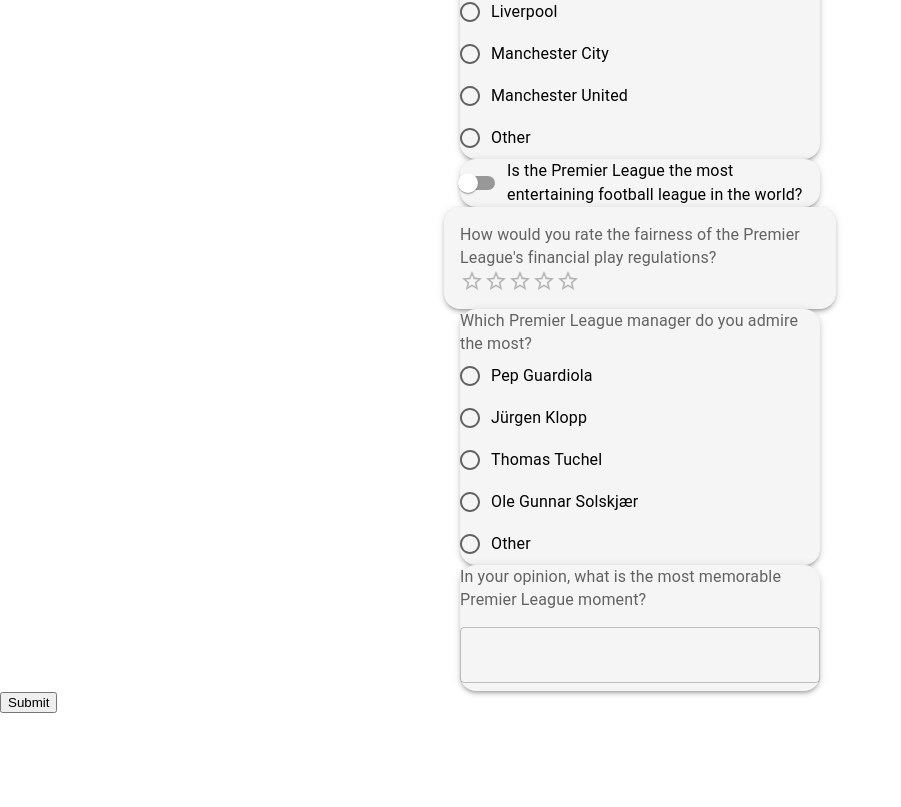
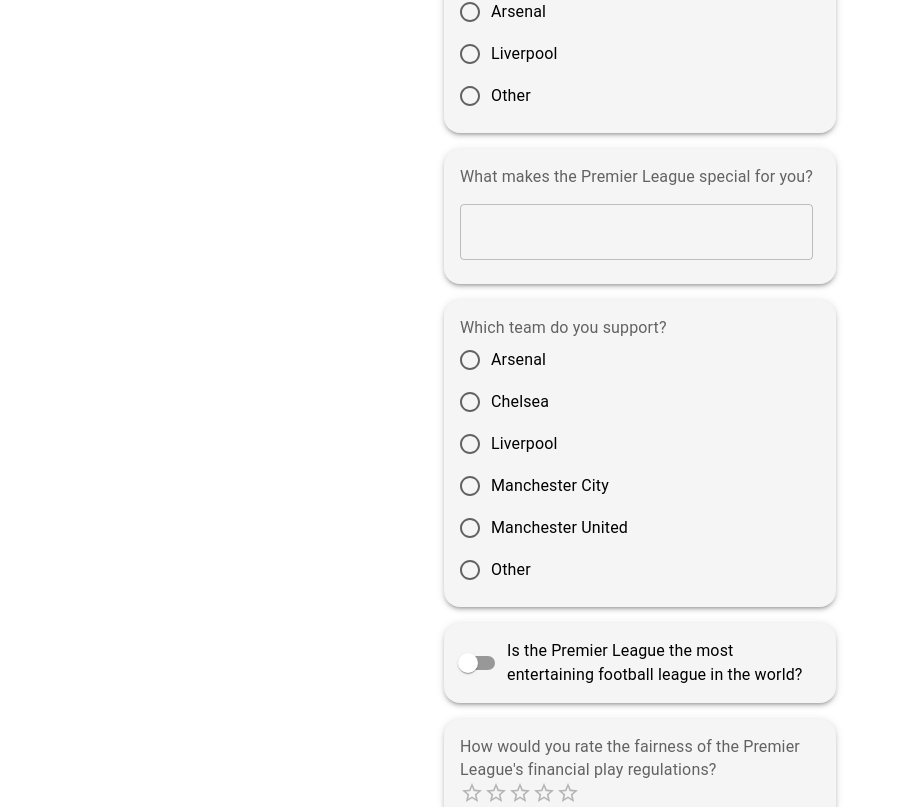
Before and after one commit to ryansalisbury/SurveyApp, a React (Create React App) app in the folder front-end/: page /questionnaire-1-test in a window 1280 px wide. Shown: the part 1689-2496 px from the top of the page, without its empty margins (0-901 px from the left). Before the commit the page ends 2402 px from the top, so only its background shows below. Built offline with nearby package versions, Linux system fonts and the light colour scheme.

Commit message:
Clear form added (does nto work properly),

```diff
--- a/front-end/src/components/dynamicForm/DynamicForm.tsx
+++ b/front-end/src/components/dynamicForm/DynamicForm.tsx
@@ -12,6 +12,7 @@
   Switch,
   TextField,
   filledInputClasses,
+  Button,
 } from "@mui/material";
 import { error } from "console";
 
@@ -23,11 +24,15 @@
     handleSubmit,
     formState: { errors },
     setValue,
+    reset,
   } = useForm<FormData>();
   // Example form data structure
   interface FormData {
     // Define structure based on your actual data needs
     [questionId: string]: string | boolean | number;
+  }
+  const defaultValues = {
+
   }
   const onSubmit = (data: any) => {
     console.log("Test submission!");
@@ -37,6 +42,9 @@
     (questionId: string) => (event: any, newValue: any) => {
       setValue(questionId, newValue);
     };
+  const clearForm = () => {
+    reset(); // React hook form import - resets all inputs to their initial values
+  };
 
   return (
     <form onSubmit={handleSubmit(onSubmit)}>
@@ -55,6 +63,8 @@
                   margin: "auto",
                   boxShadow: 3,
                   borderRadius: "16px",
+                  padding: 2, // Adjust padding as needed
+                  mb: 2,
                 }}
               >
                 <FormControl component="fieldset">
@@ -87,6 +97,8 @@
                   margin: "auto",
                   boxShadow: 3,
                   borderRadius: "16px",
+                  padding: 2, // Adjust padding as needed
+                  mb: 2,
                 }}
               >
                 <FormControlLabel
@@ -106,7 +118,8 @@
                   margin: "auto",
                   boxShadow: 3,
                   borderRadius: "16px",
-                  padding: 2, // Added padding for visual spacing
+                  padding: 2, // Adjust padding as needed
+                  mb: 2,
                 }}
               >
                 <FormControl component="fieldset">
@@ -129,6 +142,8 @@
                   margin: "auto",
                   boxShadow: 3,
                   borderRadius: "16px",
+                  padding: 2, // Adjust padding as needed
+                  mb: 2,
                 }}
               >
                 <FormControl component="fieldset">
@@ -145,7 +160,21 @@
             );
         }
       })}
-      <input type="submit" />
+      <Box
+        sx={{
+          display: "flex",
+          justifyContent: "center",
+          gap: 2,
+          marginTop: 2,
+        }}
+      >
+        <Button type="submit" variant="contained" color="primary">
+          Submit
+        </Button>
+        <Button onClick={clearForm} variant="outlined" color="secondary">
+          Clear
+        </Button>
+      </Box>
     </form>
   );
 };
--- a/front-end/src/data/Questionnaire1.json
+++ b/front-end/src/data/Questionnaire1.json
@@ -20,10 +20,7 @@
       "id": "q2",
       "type": "boolean",
       "text": "Do you think the video assistant referee (VAR) system has improved the quality of matches?",
-        "options": [
-          "True",
-          "False"
-        ]
+      "options": ["True", "False"]
     },
     {
       "id": "q3",
@@ -53,10 +50,7 @@
       "id": "q6",
       "type": "boolean",
       "text": "Do you attend Premier League matches regularly?",
-        "options": [
-          "True",
-          "False"
-        ]
+      "options": ["True", "False"]
     },
     {
       "id": "q7",
@@ -111,10 +105,7 @@
       "id": "q12",
       "type": "boolean",
       "text": "Is the Premier League the most entertaining football league in the world?",
-        "options": [
-          "True",
-          "False"
-        ]
+      "options": ["True", "False"]
     },
     {
       "id": "q13",
@@ -129,8 +120,8 @@
       "options": [
         "Pep Guardiola",
         "Jürgen Klopp",
-          "Thomas Tuchel",
-          "Ole Gunnar Solskjær",
+        "Erik Ten Hag",
+        "Mikel Arteta",
         "Other"
       ]
     },
```
Lines whose indentation alone changed are shown as unchanged.
